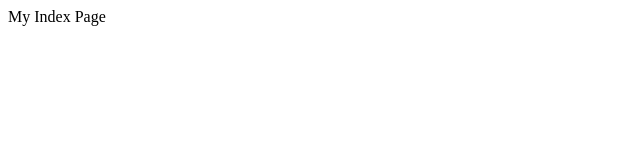
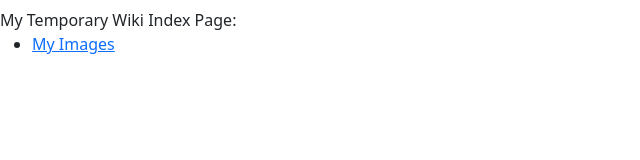
Before and after one commit to MarinPol/myspacepoe, a plain HTML site: page index.html in a window 1280 px wide. Shown: the whole page, without its empty margins (0-640 px from the left). Drawn offline with nearby package versions, Linux system fonts and the light colour scheme.

Commit message:
Update index.html

```diff
--- a/index.html
+++ b/index.html
@@ -1,12 +1,19 @@
 <!DOCTYPE html>
 <html>
 <head>
-  <title>Page Title</title>
+  <title>My Temporary Wiki Index Page</title>
+<link rel="stylesheet"
+      href=" https://cdn.jsdelivr.net/npm/bootstrap@5.1.3/dist/css/bootstrap.min.css ">
+    <link rel="stylesheet"
+      href="https://use.fontawesome.com/releases/v5.2.0/css/all.css">
 </head>
 <body>
 
 
-My Index Page
+<h3></h3>My Temporary Wiki Index Page:</h3>
+  <ul>
+    <li><a href="https://marinpol.github.io/myspacepoe.io/myImgs.html">My Images</a></li>
+  </ul>
 
 </body>
 </html>
```
